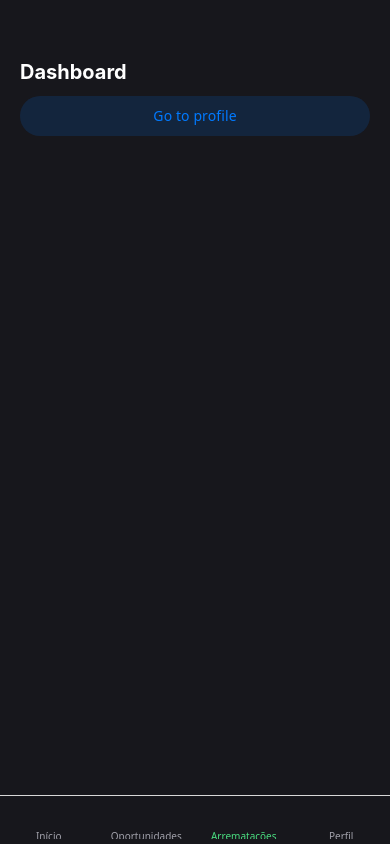
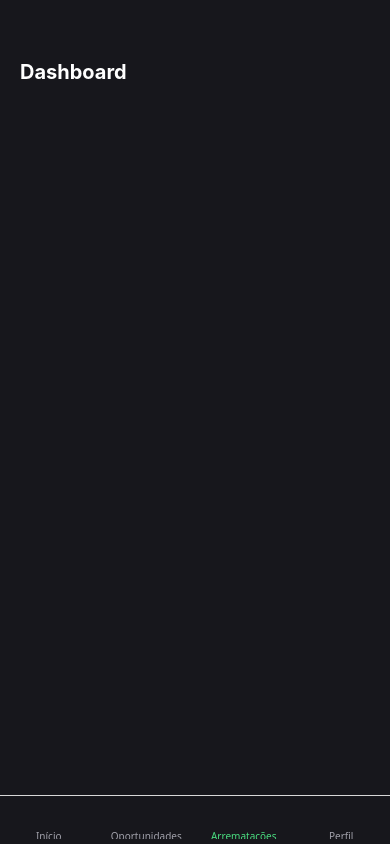
Before and after one commit to joaosuzuki98/cfi-app-front, a React Native app: screen /Auction in a window 390 px wide. Built offline with nearby package versions, Linux system fonts and the light colour scheme; some icons are missing.

Commit message:
chore[sc-2]: Add layout to dashboard

```diff
--- a/src/screens/admin/Dashboard.tsx
+++ b/src/screens/admin/Dashboard.tsx
@@ -1,15 +1,8 @@
-import { Button } from '@react-navigation/elements'
-import { useNavigation } from '@react-navigation/native'
 import Layout from './Layout'
 
 function Dashboard() {
-    const navigation = useNavigation()
     return (
-        <Layout title='Dashboard'>
-            <Button onPress={() => navigation.navigate('AdminProfile')}>
-                Go to profile
-            </Button>
-        </Layout>
+        <Layout title='Dashboard' />
     )
 }
 
```
